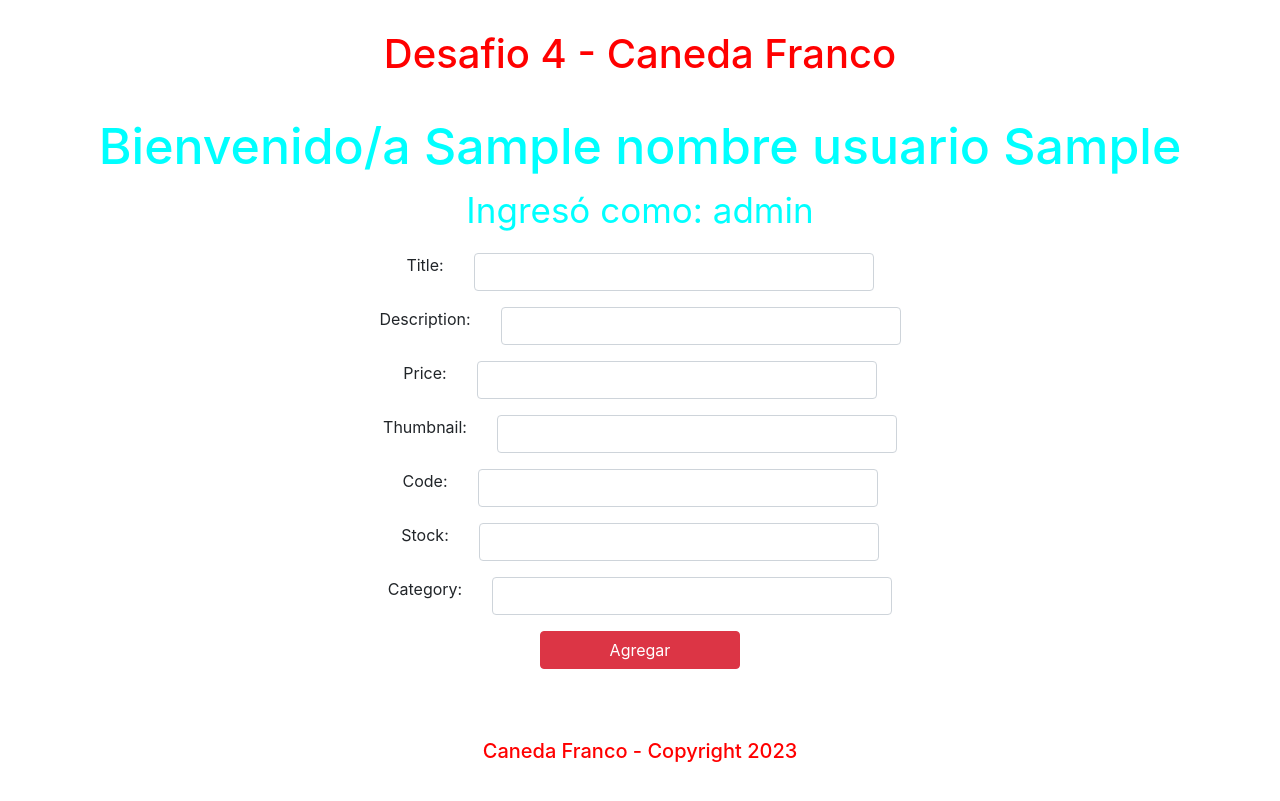
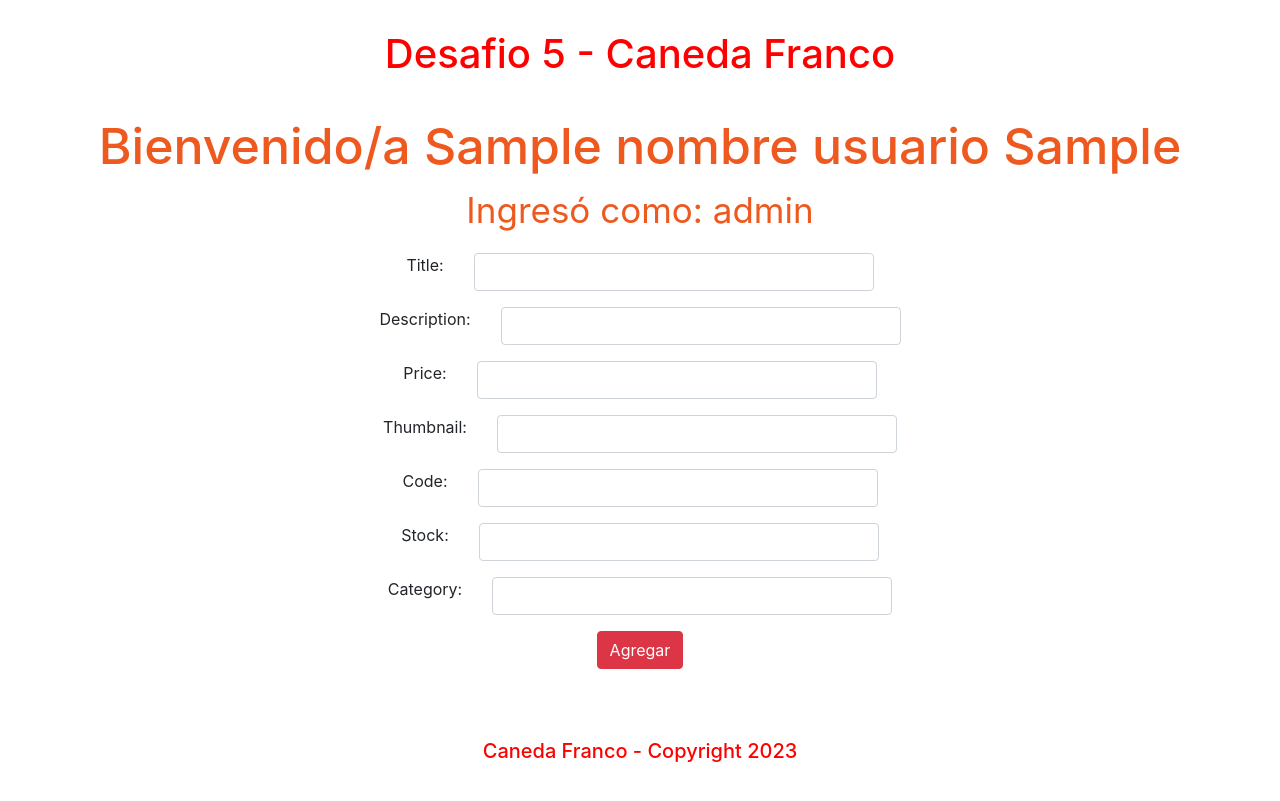
Before and after one commit to francocaneda/NuevoDesafio-Caneda, a Node project: template src/views/productsPaginate.handlebars in a window 1280 px wide. Run offline with Node 20 templates, Linux system fonts and the light colour scheme; the template is opened without the code that fills it: most values are stand-ins (such as "Sample title", 1, 10 or a date in 2020); some libraries are stand-ins or nearby versions.

Commit message:
Corregi estilos y el login

```diff
--- a/src/dao/ManagersGeneration/sessionManager.js
+++ b/src/dao/ManagersGeneration/sessionManager.js
@@ -1,5 +1,6 @@
 import userManager from "./userManager.js";
 import { validatePassword } from "../../utils/bcrypt.js";
+
 
 
 export const loginTest = async(req,res)=>{
@@ -7,14 +8,14 @@ export const loginTest = async(req,res)=>{
     try {
         if (await userManager.checkLogin(email,password)== "Login exitoso"){
             const usuario = await userManager.getElementByEmail(email);
-            req.session.first_name = usuario.first_name; //Para mostrar el nombre y el apellido, no mas datos ya que me parece mejor que sean personales y no mostrarlos
+            req.session.first_name = usuario.first_name;
             req.session.last_name = usuario.last_name;
             req.session.role = usuario.rol;
             req.session.login = true
             if (usuario.rol.toLowerCase() == "admin"){
                 res.redirect('/products')
             }else if (usuario.rol.toLowerCase()=="user"){
-                res.redirect('/products')//Se podría renderizar algo diferente en caso de ser administrador, no se puede registrar desde el programa como admin
+                res.redirect('/products')
             }else {
                 console.error("Rol no valido")
             }
--- a/src/dao/ManagersGeneration/userManager.js
+++ b/src/dao/ManagersGeneration/userManager.js
@@ -1,9 +1,12 @@
 import { getManagerUsers } from "../daoManager.js";
+import { createHash } from "../../utils/bcrypt.js";
 
 
 const data = await getManagerUsers()
 const userManager = new data.ManagerUserMongoDB();
 
-
+export const createUser = async (req, res) => {
+    res.send({ status: "success", message: "User Created" })
+}
 
 export default userManager;
--- a/src/public/js/products.js
+++ b/src/public/js/products.js
@@ -31,17 +31,17 @@ async function renderProducts() {
         products.payload.forEach(product => {
             document.getElementById("productsCard").innerHTML +=
                 `
-                    <div class="card cardProduct">
+                    <div class="card cardProductFinal">
                     <img class="card-img-top imagenCardProducts" src="${product.thumbnail}" alt="Card image cap">
-                    <div class="card-body">
+                    <div class="card-body contenedorDatos">
                         <h5 class="card-title">${product.title}</h5>
                         <p class="card-text">${product.description} </p>
                         <p class="card-text">Precio: ${product.price} </p>
                         <p class="card-text">Stock: ${product.stock} </p>
                         <p class="card-text">Code: ${product.code} </p>
-                        <div class="contenedorBotonesProductCards">
-                            <a id="botonProductoEliminar${product._id}" class="botonesProductCards btn btn-primary">Eliminar</a>
-                            <a id="botonProductoAddCart${product._id}" class="botonesProductCards btn btn-primary">Agregar al Carrito</a>
+                        <div class="contenedorButtonsProductCards">
+                            <a id="botonProductoEliminar${product._id}" class="botonesProductCards btn btn-danger">Eliminar</a>
+                            <a id="botonProductoAddCart${product._id}" class="botonesProductCards btn btn-danger">Agregar al Carrito</a>
                         </div>
                     </div>
                     `
--- a/src/public/js/register.js
+++ b/src/public/js/register.js
@@ -33,7 +33,7 @@ botonRegistro.addEventListener("click",async(e)=>{
                     method: 'POST',
                     headers: {
                         'Content-Type': 'application/json',
-                    }, //Sin estas lineas no agrega
+                    },
                     body: JSON.stringify(newUser),
                 });
                 mensajeRegistro.innerText = "Usuario creado correctamente"
--- a/src/public/styles/styles.css
+++ b/src/public/styles/styles.css
@@ -58,14 +58,16 @@ footer {
 
 .productsCardsContainer {
     display: flex;
-    flex-wrap: wrap;
-    justify-content: center;
+    justify-content: space-evenly;
     margin-left: 30px;
-    width: 300px;
+    margin-right: 30px;
 }
 
 .productsCardsContainer div {
-    width: 280px;
+    display: flex;
+    justify-content: space-between;
+    flex-wrap: wrap;
+    background-color: aquamarine;
 }
 
 .productsNuevos {
@@ -73,17 +75,18 @@ footer {
 }
 
 .productsCard {
-    width: 500px;
+    display: flex;
 }
 
 .cardProduct{
-    text-align: center;
+    display: flex;
+    justify-content: space-between;
     color: black;
     font-weight: bold;
     background-color: rgb(204, 230, 158);
     margin-left: 20px;
     margin-right: 20px;
-    max-width: 500px;
+    max-width: 300px;
 }
 
 .form-group {
@@ -100,7 +103,7 @@ footer {
     width: 400px;
 }
 
-.botonFormularioMensaje {
+/*.botonFormularioMensaje {
     display: flex;
     justify-content: center;
 
@@ -109,7 +112,7 @@ footer {
 .botonFormularioMensaje button {
     width: 200px;
     margin: 30px;
-}
+}*/
 
 .botoncito2 {
     display: flex;
@@ -117,21 +120,50 @@ footer {
     margin-bottom: 40px;
 }
 
+/*
 .botoncito2 button {
     width: 200px;
 
-}
+}*/
 
 .tituloLogueado {
     display: flex;
     justify-content: center;
     font-size: 50px;
-    color: aqua;
+    color:rgb(237, 89, 30);
 }
 
 .rolLogueado {
     display: flex;
     justify-content: center;
     font-size: 35px;
-    color: aqua;
+    color: rgb(237, 89, 30);
 }
+
+.contenedorTotal {
+    display: flex;
+    justify-content: space-between;
+}
+
+.cardProduct {
+    display: flex;
+    background-color: aquamarine;
+    justify-content: center;
+}
+
+.contenedorButtonsProductCards {
+    display: flex;
+    justify-content: space-between;
+}
+
+.contenedorButtonsProductCards a{
+    margin-left: 15px;
+    margin-right: 15px;
+    max-width: 100px;
+    font-weight: bold;
+    color:aquamarine;
+}
+
+.contenedorDatos {
+    text-align: center;
+}
--- a/src/views/partials/navbar.handlebars
+++ b/src/views/partials/navbar.handlebars
@@ -1,3 +1,3 @@
 <nav>
-    <h1 id="ulala">Desafio 4 - Caneda Franco</h1>
+    <h1>Desafio 5 - Caneda Franco</h1>
 </nav>
```
